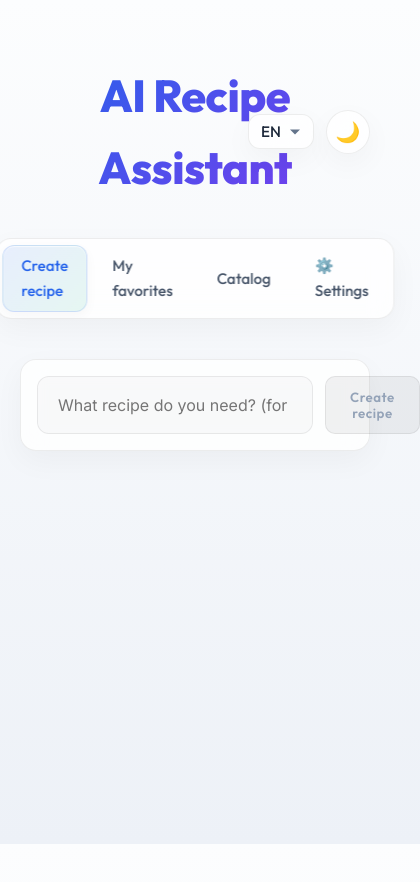
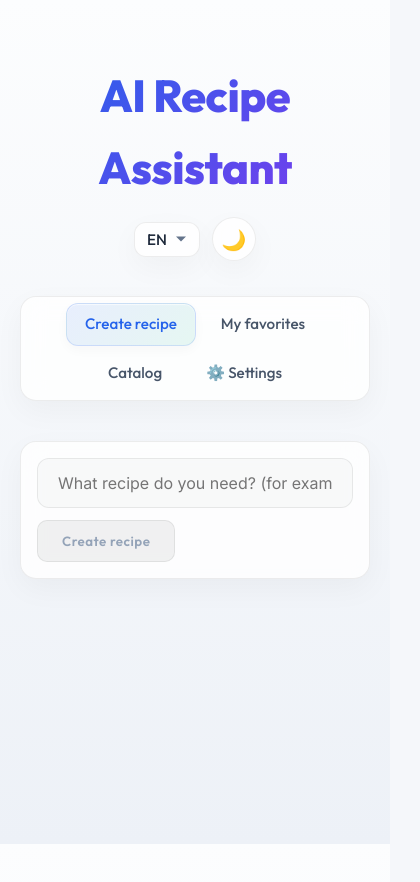
Before and after one commit to MrRuke/recipe-assistant, an Angular app in the folder frontend/: page / in a window 390 px wide. Shown: the top 882 px of the page, 420 px wide, since content can reach past the window. Built offline with nearby package versions, Linux system fonts and the light colour scheme.

Commit message:
mobile styles added

```diff
--- a/frontend/src/app/app.css
+++ b/frontend/src/app/app.css
@@ -160,3 +160,18 @@ body.dark-theme .nav-tabs .nav-btn.active {
   border-color: rgba(255, 255, 255, 0.08);
   box-shadow: 0 4px 12px rgba(0, 0, 0, 0.2), inset 0 1px 1px rgba(255, 255, 255, 0.1);
 }
+
+@media (max-width: 768px) {
+  .header-controls {
+    position: static;
+  }
+
+  .header-row {
+    flex-wrap: wrap;
+    gap: 14px;
+  }
+
+  .nav-tabs {
+    flex-wrap: wrap;
+  }
+}
--- a/frontend/src/app/components/card.component/card.component.css
+++ b/frontend/src/app/components/card.component/card.component.css
@@ -58,7 +58,8 @@
   background: var(--danger-glow);
   color: var(--danger);
   border-color: rgba(239, 68, 68, 0.3);
-  margin-right: 0; /* Clear inline margin */
+  margin-right: 0;
+  /* Clear inline margin */
 }
 
 /* Macros Panel */
@@ -197,6 +198,7 @@ ol {
     opacity: 0;
     transform: translateY(20px);
   }
+
   to {
     opacity: 1;
     transform: translateY(0);
@@ -216,6 +218,6 @@ ol {
   }
 
   .macros-box div {
-    flex: 1 1 40%;
+    flex: 1 1 auto;
   }
 }
--- a/frontend/src/app/pages/catalog/catalog.component.css
+++ b/frontend/src/app/pages/catalog/catalog.component.css
@@ -21,6 +21,7 @@
   backdrop-filter: blur(12px);
   text-align: left;
   animation: slideUp 0.4s ease-out;
+  width: 100%;
 }
 
 .group-title {
@@ -75,3 +76,10 @@
     transform: translateY(0);
   }
 }
+
+
+@media (max-width: 768px) {
+  .catalog-tag {
+    width: 100%;
+  }
+}
--- a/frontend/src/app/pages/generator/generator.component.css
+++ b/frontend/src/app/pages/generator/generator.component.css
@@ -1,5 +1,6 @@
 .search-box {
   display: flex;
+  flex-wrap: wrap;
   gap: 12px;
   margin-bottom: 25px;
   background: var(--panel-bg);
@@ -113,11 +114,21 @@ input:disabled {
 }
 
 @keyframes spin {
-  0% { transform: rotate(0deg); }
-  100% { transform: rotate(360deg); }
+  0% {
+    transform: rotate(0deg);
+  }
+
+  100% {
+    transform: rotate(360deg);
+  }
 }
 
 @keyframes fadeIn {
-  from { opacity: 0; }
-  to { opacity: 1; }
+  from {
+    opacity: 0;
+  }
+
+  to {
+    opacity: 1;
+  }
 }
```
